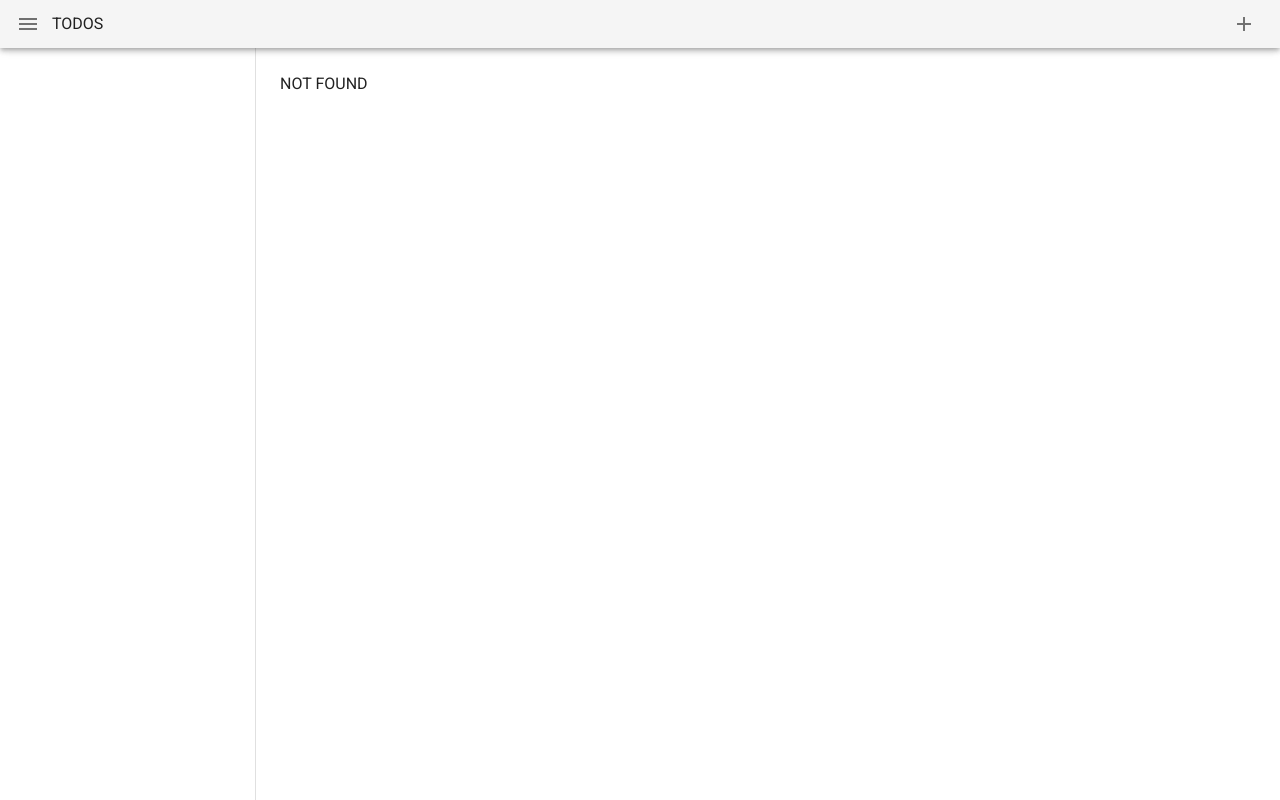
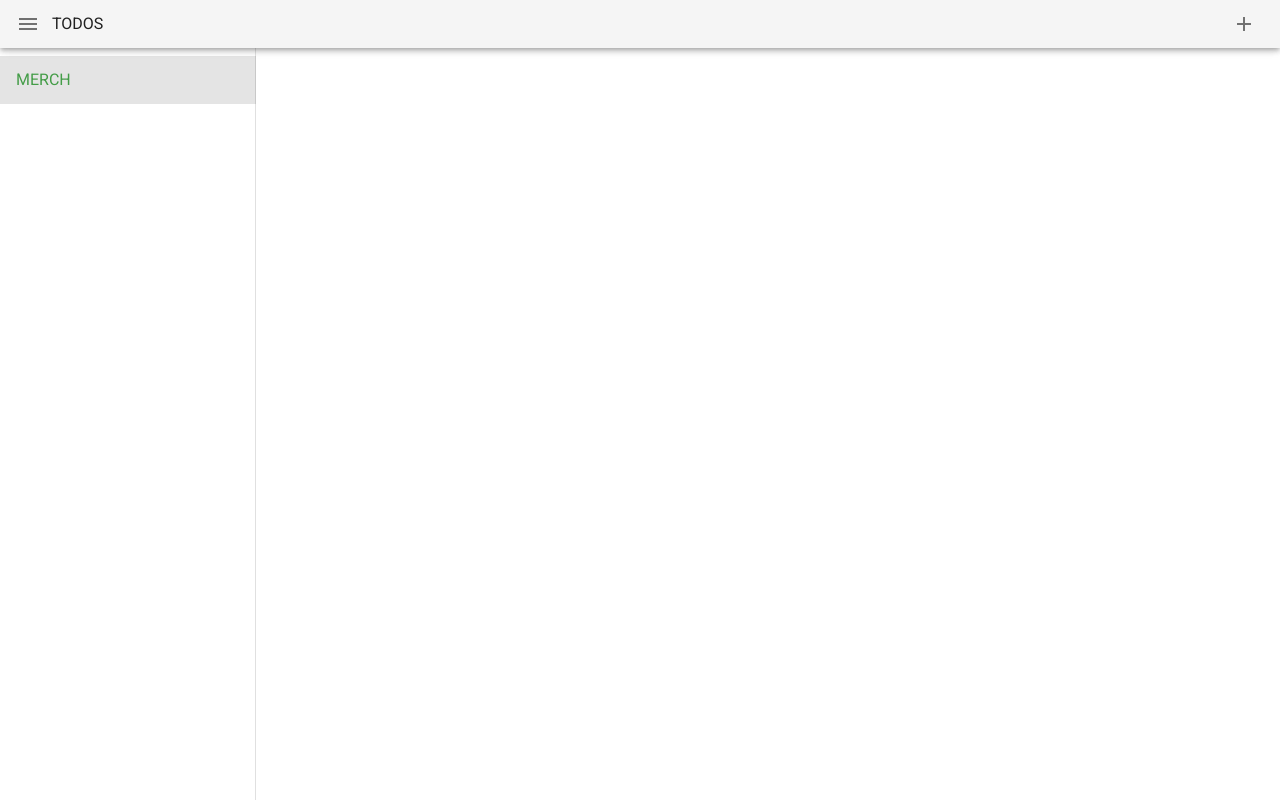
Before and after one commit to cargovova/todos, a Vue app: page /merch in a window 1280 px wide. Before the commit this address had no page. Built offline with nearby package versions, Linux system fonts and the light colour scheme.

Commit message:
feat: added merch route

```diff
--- a/src/components/LeftNavMenu.vue
+++ b/src/components/LeftNavMenu.vue
@@ -1,7 +1,12 @@
 <template>
   <v-navigation-drawer app clipped v-model="localDrawer" disable-resize-watcher>
     <v-list>
-      <v-list-item exact link :to="'/' + todo.uid" v-for="(todo, i) in todos" :key="i">
+      <v-list-item exact link to="/merch">
+        <v-list-item-content>
+          <v-list-item-title class="text-left green--text">MERCH</v-list-item-title>
+        </v-list-item-content>
+      </v-list-item>
+      <v-list-item exact link :to="'/todos/' + todo.uid" v-for="(todo, i) in todos" :key="i">
         <v-list-item-content>
           <v-list-item-title class="text-left">{{ todo.name }}</v-list-item-title>
         </v-list-item-content>
--- a/src/router/index.js
+++ b/src/router/index.js
@@ -10,7 +10,12 @@ const routes = [
     component: () => import('../views/Home.vue'),
   },
   {
-    path: '/:uid',
+    path: '/merch',
+    name: 'Merch',
+    component: () => import('../views/Merch.vue'),
+  },
+  {
+    path: '/todos/:uid',
     name: 'Todo',
     component: () => import('../views/Todo.vue'),
   },
--- /dev/null
+++ b/src/views/Merch.vue
@@ -0,0 +1,3 @@
+<template>
+  <canvas></canvas>
+</template>
```
